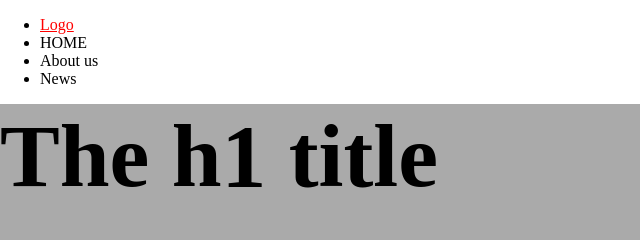
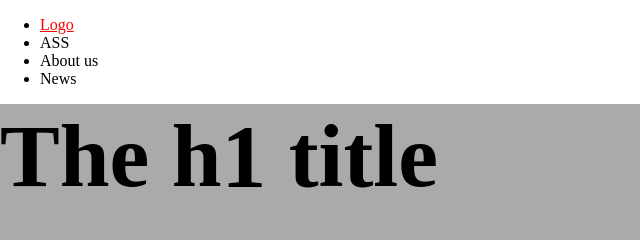
Before and after one commit to johankjorstad/johankjorstad.github.io, a plain HTML site: page index.html in a window 1280 px wide. Shown: the top 240 px of the page, 0-640 px from the left. Drawn offline with Linux system fonts and the light colour scheme.

Commit message:
change list element

```diff
--- a/index.html
+++ b/index.html
@@ -83,7 +83,7 @@
                     <a href="https://example.com/">Logo</a>
                 </li>
                 <li>
-                    HOME
+                    ASS
                 </li>
                 <li>
                     About us
```
